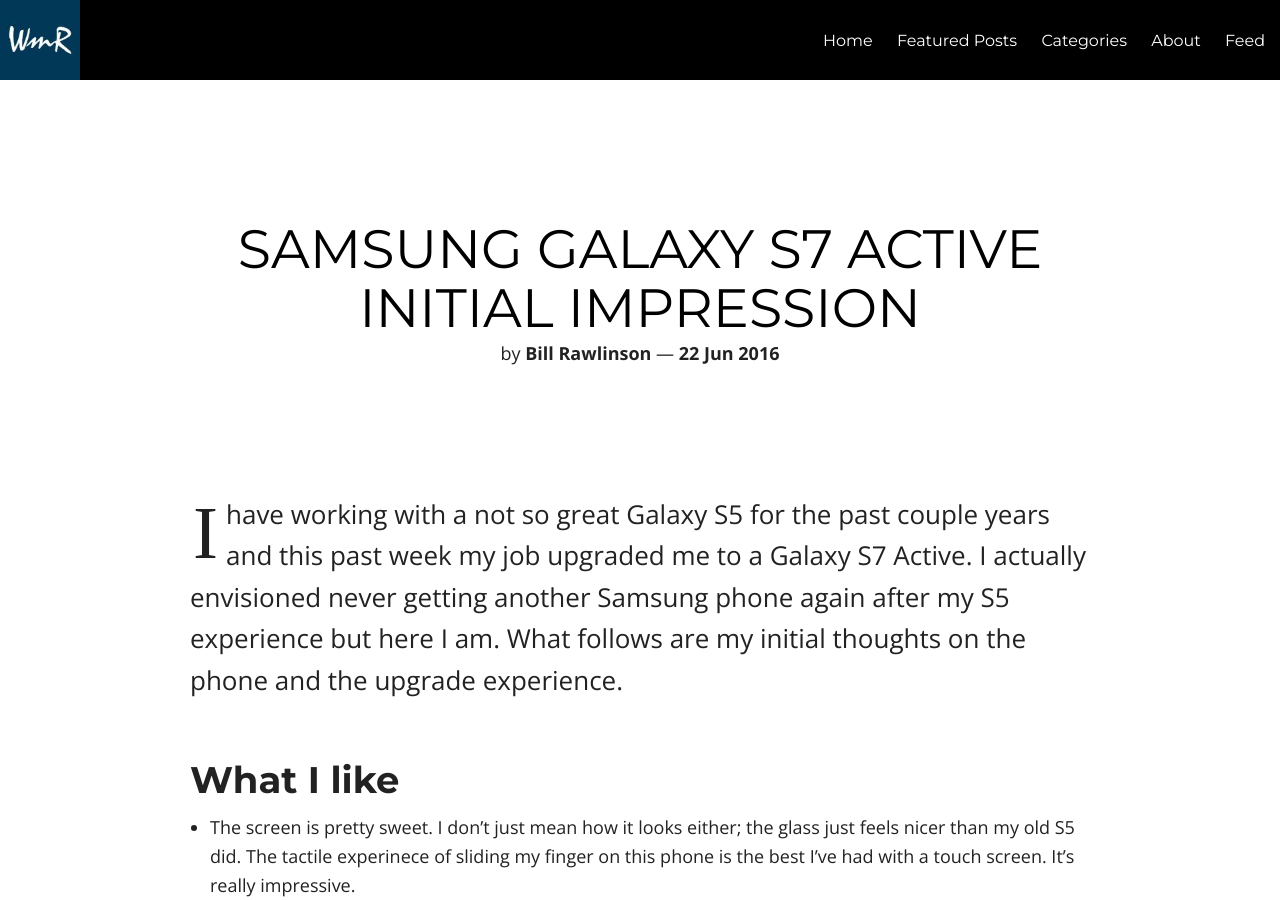
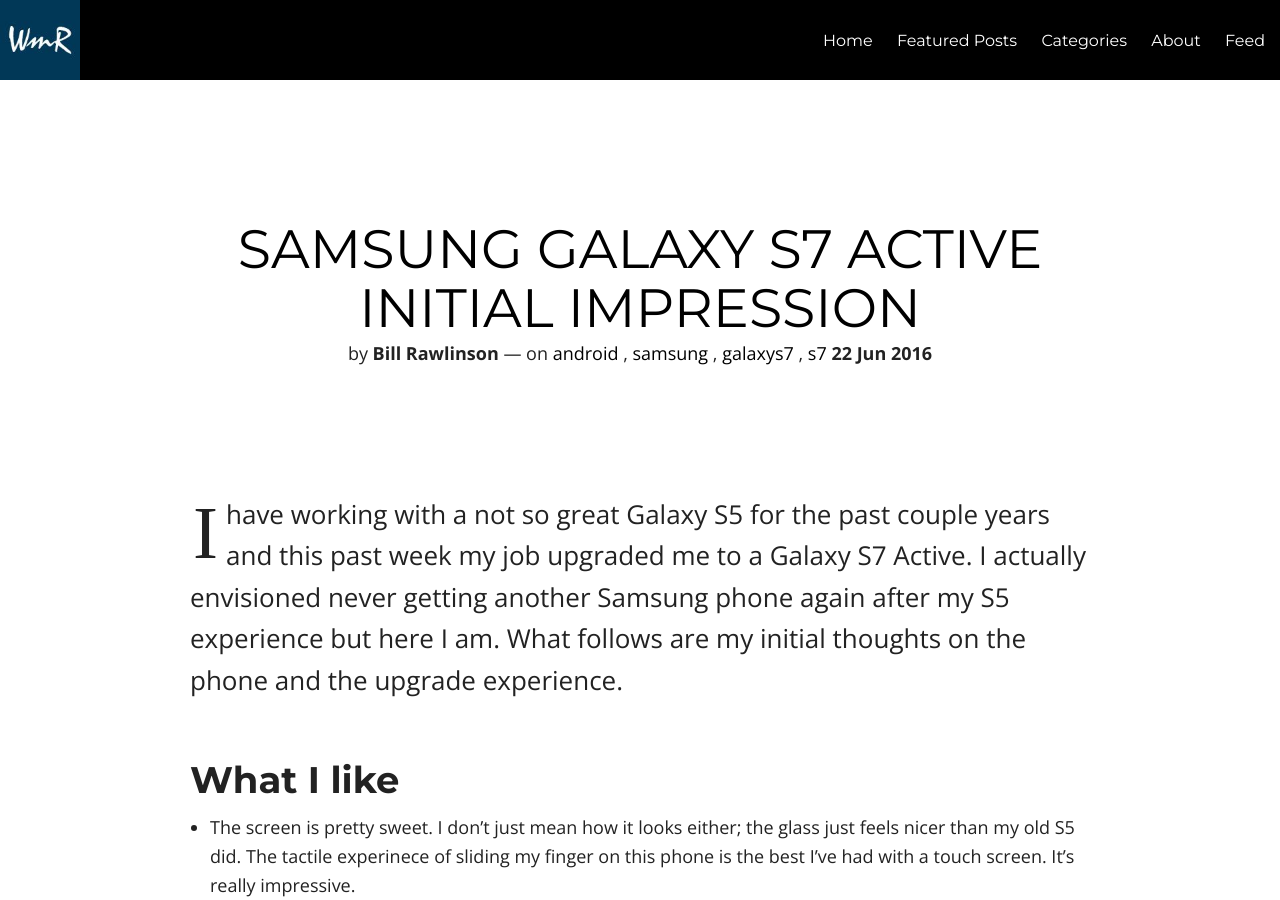
Before and after one commit to finalcut/finalcut.github.io, a Jekyll site: the page built from _posts/2016-06-22-samsung-galaxy-s7-active-initial-impression.md, in a window 1280 px wide and 900 px high. Built offline with Jekyll 4.4.1, drawn with Linux system fonts in a browser that asks for light colours; nearby versions of some CDN libraries; comment, search, counter and statistics services are not loaded.

```diff
--- a/_posts/2016-06-22-samsung-galaxy-s7-active-initial-impression.md
+++ b/_posts/2016-06-22-samsung-galaxy-s7-active-initial-impression.md
@@ -4,8 +4,8 @@ title: "Samsung Galaxy S7 Active Initial Impression"
 description:
 headline:
 date: 2016-06-22 15:06:26 -0400
-category: personal
-tags: []
+category: review
+tags: [android,samsung,galaxys7,s7]
 imagefeature:
 mathjax:
 chart:
```
